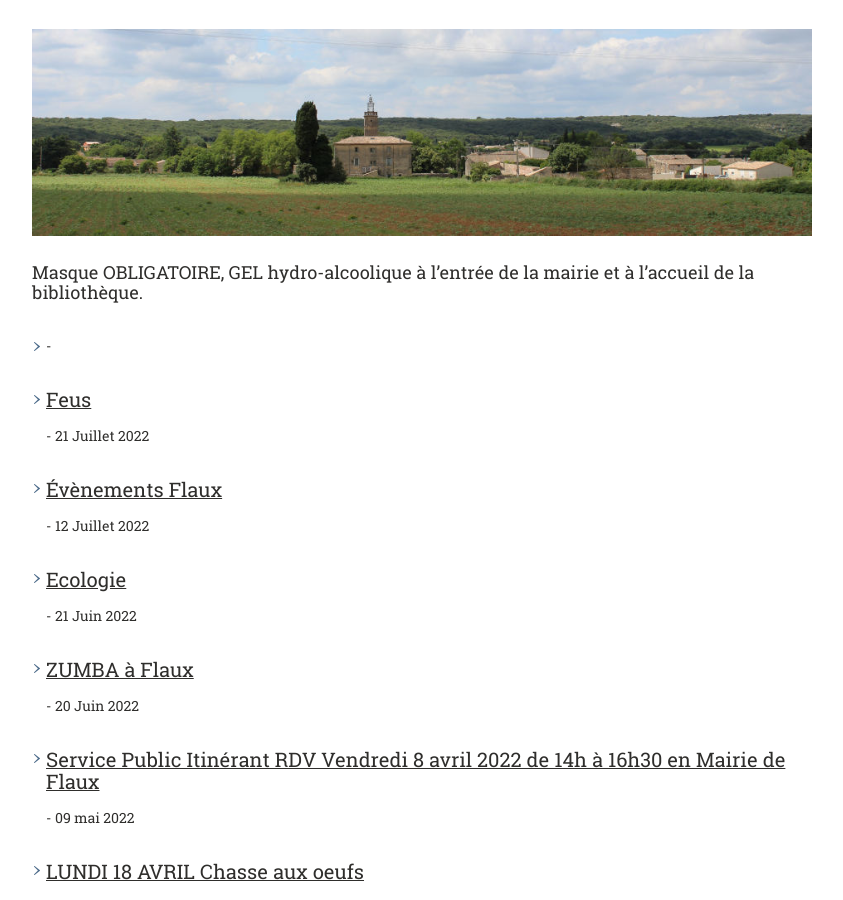
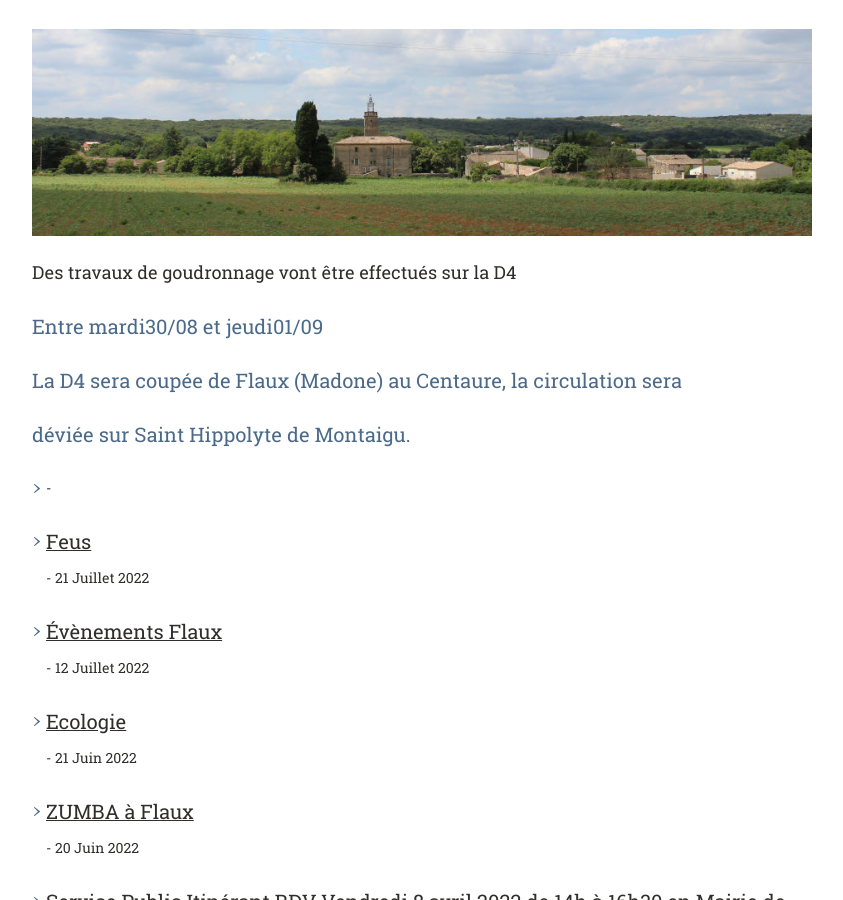
Before and after one commit to Flaux-Village/flaux-village.github.io, a Jekyll site: the page built from actualites.md, in a window 1280 px wide and 900 px high, scrolled down 353 px. Shown: the whole window, without its empty margins (58-901 px from the left). Built offline with Jekyll 4.4.1, drawn with Linux system fonts in a browser that asks for light colours; our own code applies the rules of GitHub Pages for plain Markdown files.

Commit message:
Update actualites.md

```diff
--- a/actualites.md
+++ b/actualites.md
@@ -12,7 +12,11 @@ documents:
 
 ---
 
-### Masque OBLIGATOIRE, GEL hydro-alcoolique à l’entrée de la mairie et à l’accueil de la bibliothèque.
+### Des travaux de goudronnage vont être effectués sur la D4
+## Entre mardi30/08 et jeudi01/09
+
+## La D4 sera coupée de Flaux (Madone) au Centaure, la circulation sera
+## déviée sur Saint Hippolyte de Montaigu.
 
 {% assign sorted = (site.actualites | sort: 'date') | reverse %}
 <ul>
```
